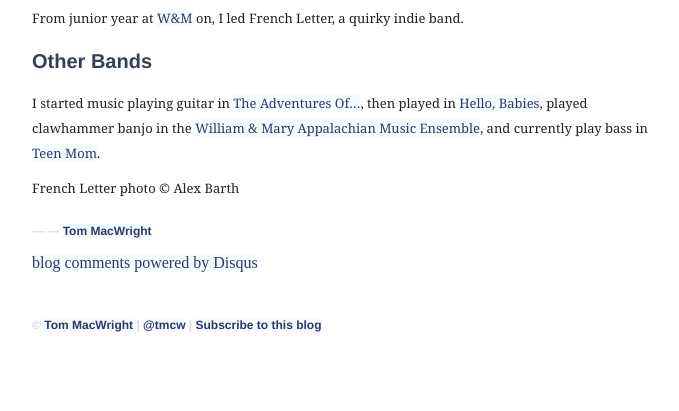
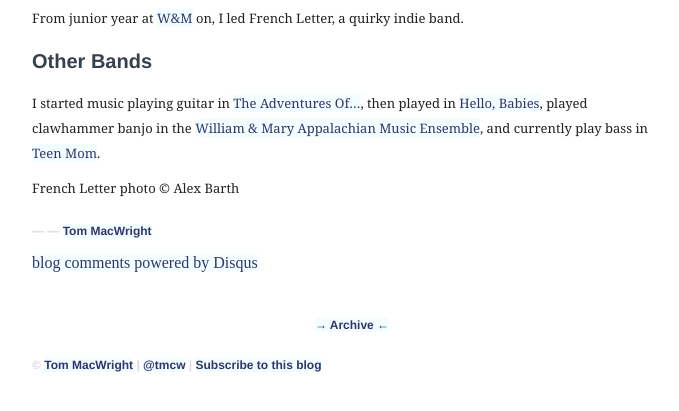
Before and after one commit to konklone/tmcw.github.com, a Jekyll site: the page built from music/index.md, in a window 1280 px wide and 900 px high, scrolled down 1001 px, cut to the strip 465-876 px from the top of the window. Shown: the whole strip, without its empty margins (288-967 px from the left). Built offline with Jekyll 4.4.1, drawn with Linux system fonts in a browser that asks for light colours; Markdown is read by kramdown in place of the engine named in the settings; comment, search, counter and statistics services are not loaded.

Commit message:
Add archive link. Fixes #4

```diff
--- a/_layouts/default.html
+++ b/_layouts/default.html
@@ -53,6 +53,7 @@
     </div>
     {% endif %}
     <footer>
+    <center><a href='/archive'>&rarr; Archive &larr;</a></center>
     &copy; <a href='http://macwright.org/about'>Tom MacWright</a> | <a href='http://twitter.com/tmcw'>@tmcw</a> | <a href='http://feeds.feedburner.com/tommacwright/odWX'>Subscribe to this blog</a>
     </footer>
   </div>
```
